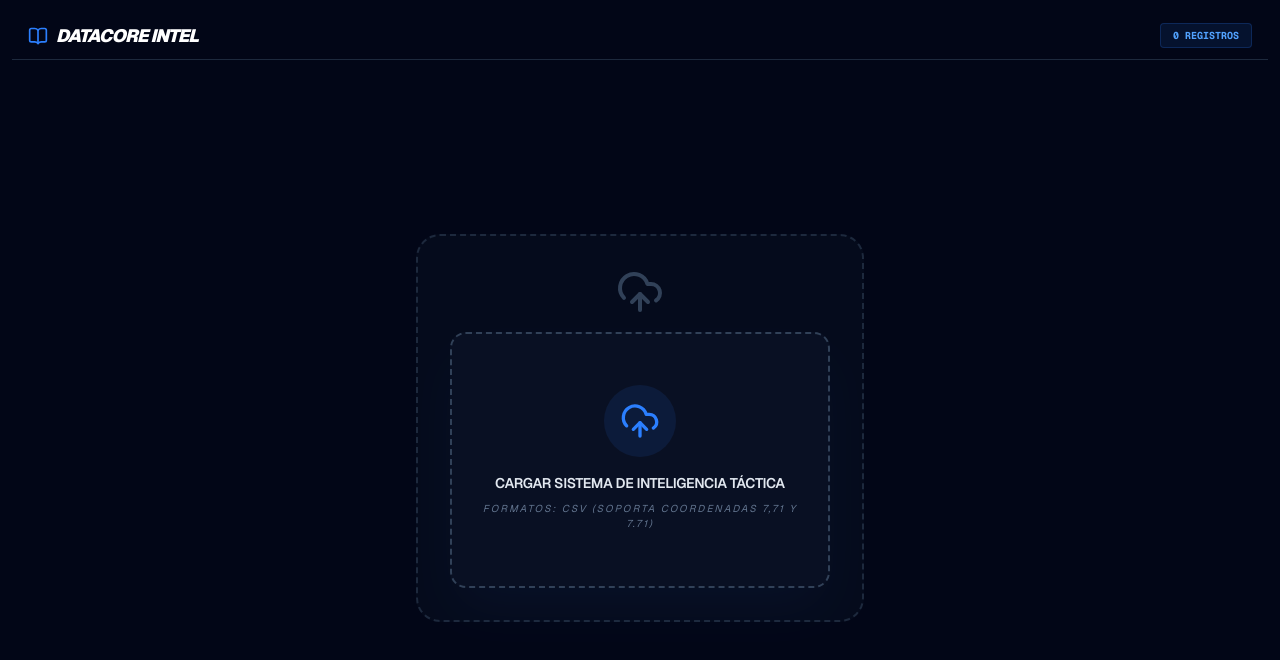
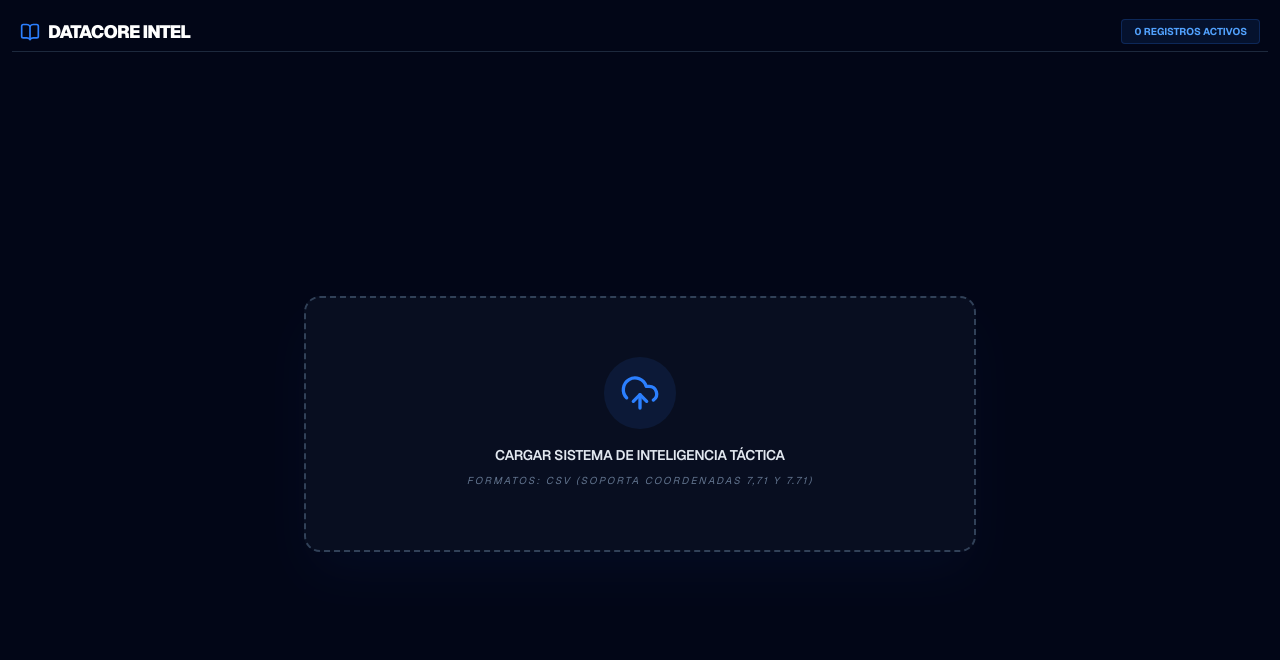
Before and after one commit to die595/datacore-intel-monitor, a Next.js app: page / in a window 1280 px wide. Shown: the top 660 px of the page. Built offline with nearby package versions, Linux system fonts and the light colour scheme.

Commit message:
fix: forzando actualizacion del sistema tactico

```diff
--- a/app/components/dashboard/Analytics.tsx
+++ b/app/components/dashboard/Analytics.tsx
@@ -125,4 +125,5 @@ export default function Analytics({ datos }: AnalyticsProps) {
 
   </div>
 );
+
 }
--- a/app/page.tsx
+++ b/app/page.tsx
@@ -1,130 +1,115 @@
 "use client";
-import { useState, useMemo, useEffect } from 'react';
-import dynamic from 'next/dynamic';
-import { BookOpen, List, Trash2, UploadCloud } from 'lucide-react';
-
-// Importamos el cargador de archivos original
+import { useState, useMemo } from 'react';
 import FileUploader, { EventoSeguridad } from './components/upload/FileUploader';
-// Importación dinámica de componentes pesados para estabilidad en Netlify
-const SecurityMap = dynamic(() => import('./components/dashboard/Map'), {
-  ssr: false,
-  loading: () => <div className="h-full w-full bg-slate-900 flex items-center justify-center text-blue-500 font-mono text-xs">INICIALIZANDO MAPA...</div>
-});
-
-const Analytics = dynamic(() => import('./components/dashboard/Analytics'), {
-  ssr: false,
-  loading: () => <div className="h-full w-full bg-slate-900 flex items-center justify-center text-slate-500 font-mono text-xs">CARGANDO ANALÍTICAS...</div>
-});
+import Analytics from './components/dashboard/Analytics';
+import SecurityMap from './components/dashboard/Map';
+import { Filter, MapPin, BookOpen, Calendar, List } from 'lucide-react';
+import Slider from 'rc-slider';
+import 'rc-slider/assets/index.css';
 
 export default function Home() {
-  const [mounted, setMounted] = useState(false);
   const [eventos, setEventos] = useState<EventoSeguridad[]>([]);
   const [municipio, setMunicipio] = useState('');
-  // 1. Montaje seguro: Carga datos de localStorage al iniciar
-  useEffect(() => {
-    setMounted(true);
-    const cached = localStorage.getItem('datacore_data');
-    if (cached) {
-      try {
-        const parsed = JSON.parse(cached);
-        if (Array.isArray(parsed)) setEventos(parsed);
-      } catch (e) {
-        console.error("Error recuperando persistencia:", e);
-      }
-    }
-  }, []);
+  const [delito, setDelito] = useState('');
 
-  // 2. Persistencia: Guarda automáticamente cuando subes el CSV
-  useEffect(() => {
-    if (mounted && eventos.length > 0) {
-      localStorage.setItem('datacore_data', JSON.stringify(eventos));
-    }
-  }, [eventos, mounted]);
+  const minTime = new Date('2016-12-01').getTime();
+  const maxTime = new Date('2026-03-07').getTime();
+  const [rangoTemporal, setRangoTemporal] = useState<[number, number]>([minTime, maxTime]);
 
-  // Filtrado lógico
+  const toISODate = (time: number) => new Date(time).toISOString().split('T')[0];
+
   const eventosFiltrados = useMemo(() => {
-    return municipio ? eventos.filter((e: any) => e.municipio === municipio) : eventos;
-  }, [eventos, municipio]);
+    return eventos.filter(e => {
+      const matchMuni = !municipio || e.municipio === municipio;
+      const matchDelito = !delito || e.delito === delito;
+      const fechaE = new Date(e.fecha).getTime();
+      const matchDate = isNaN(fechaE) ? true : (fechaE >= rangoTemporal[0] && fechaE <= rangoTemporal[1]);
+      return matchMuni && matchDelito && matchDate;
+    });
+  }, [eventos, municipio, delito, rangoTemporal]);
 
-  // Evita el error de "Hydration" (pantalla negra)
-  if (!mounted) return <div className="h-screen bg-[#020617]" />;
+  const municipiosUnicos = [...new Set(eventos.map(e => e.municipio))].sort();
+  const delitosUnicos = [...new Set(eventos.map(e => e.delito))].sort();
 
   return (
     <main className="h-screen bg-[#020617] text-slate-200 p-3 overflow-hidden flex flex-col font-sans">
-      {/* Header Simplificado */}
-      <header className="flex justify-between items-center h-[6vh] border-b border-slate-800 mb-2 px-4">
+      <header className="flex justify-between items-center h-[5vh] border-b border-slate-800 mb-2 px-2">
         <div className="flex items-center gap-2">
-          <BookOpen size={20} className="text-blue-500" />
-          <h1 className="text-lg font-black text-white uppercase italic tracking-tighter">DATACORE INTEL</h1>
+          <BookOpen className="text-blue-500" size={20} />
+          <h1 className="text-lg font-black tracking-tighter text-white uppercase">Datacore Intel</h1>
         </div>
-
-        <div className="flex items-center gap-4">
-          {eventos.length > 0 && (
-            <button
-              onClick={() => { if(confirm("¿Limpiar base de datos?")) { localStorage.removeItem('datacore_data'); setEventos([]); } }}
-              className="text-[10px] bg-red-500/10 text-red-400 px-3 py-1 rounded border border-red-500/20 font-bold uppercase hover:bg-red-500/20 transition-all"
-            >
-              <Trash2 size={12} className="inline mr-1"/> Limpiar
-            </button>
-          )}
-          <div className="text-[10px] font-mono font-bold text-blue-400 bg-blue-500/10 px-3 py-1 rounded border border-blue-500/20 uppercase">
-            {eventosFiltrados.length} REGISTROS
-          </div>
+        <div className="text-[10px] font-bold text-blue-400 bg-blue-500/10 px-3 py-1 rounded border border-blue-500/20 uppercase">
+          {eventosFiltrados.length} Registros Activos
         </div>
       </header>
 
-      {/* Cuerpo Principal */}
       {eventos.length === 0 ? (
-        <div className="flex-1 flex flex-col items-center justify-center">
-           <div className="w-full max-w-md p-8 border-2 border-dashed border-slate-800 rounded-3xl bg-[#0f172a]/30 text-center">
-              <UploadCloud size={48} className="mx-auto text-slate-700 mb-4" />
-              <FileUploader onDataLoaded={setEventos} />
-           </div>
-        </div>
+        <div className="flex-1 flex items-center justify-center"><FileUploader onDataLoaded={setEventos} /></div>
       ) : (
         <div className="flex-1 grid grid-cols-12 gap-3 min-h-0">
-          {/* Panel Lateral de Control */}
+
+          {/* COLUMNA IZQUIERDA: CONTROL + LOG */}
           <aside className="col-span-3 flex flex-col gap-3 min-h-0">
-            <div className="bg-[#0f172a] border border-slate-800 p-4 rounded-2xl">
-              <label className="text-[10px] font-black text-blue-400 uppercase tracking-widest mb-2 block italic">Filtro Territorial</label>
-              <select
-                onChange={e => setMunicipio(e.target.value)}
-                className="w-full bg-[#020617] border border-slate-700 p-2 rounded-lg text-xs text-slate-300 outline-none focus:border-blue-500 transition-all"
-              >
-                <option value="">TODOS LOS MUNICIPIOS</option>
-                {[...new Set(eventos.map((e: any) => e.municipio))].sort().map((m: any) => (
-                  <option key={m} value={m}>{m}</option>
-                ))}
-              </select>
+            <div className="bg-[#0f172a] border border-slate-800 p-3 rounded-xl shadow-lg">
+              <h3 className="text-[9px] font-black text-blue-400 uppercase tracking-widest mb-3 flex items-center gap-2 italic"><Filter size={12}/> Filtros Tácticos</h3>
+              <div className="space-y-2">
+                <select onChange={e => setMunicipio(e.target.value)} className="w-full bg-[#020617] border border-slate-700 p-1.5 rounded text-[10px] text-slate-300 outline-none focus:border-blue-500">
+                  <option value="">TODOS LOS MUNICIPIOS</option>
+                  {municipiosUnicos.map(m => <option key={m} value={m}>{m}</option>)}
+                </select>
+                <select onChange={e => setDelito(e.target.value)} className="w-full bg-[#020617] border border-slate-700 p-1.5 rounded text-[10px] text-slate-300 outline-none focus:border-blue-500">
+                  <option value="">TODAS LAS TIPOLOGÍAS</option>
+                  {delitosUnicos.map(d => <option key={d} value={d}>{d}</option>)}
+                </select>
+              </div>
             </div>
 
-            <div className="flex-1 bg-[#0f172a] border border-slate-800 rounded-2xl overflow-hidden flex flex-col min-h-0 shadow-2xl">
-              <div className="bg-slate-900/80 p-3 border-b border-slate-800 text-[10px] font-black uppercase text-slate-400 font-mono flex items-center gap-2">
-                <List size={12} className="text-blue-500" /> Log Operativo
+            <div className="bg-[#0f172a] border border-slate-800 p-3 rounded-xl shadow-lg">
+              <h3 className="text-[9px] font-black text-blue-400 uppercase tracking-widest mb-2 flex items-center gap-2 italic"><Calendar size={12}/> Temporalidad</h3>
+              <Slider range min={minTime} max={maxTime} value={rangoTemporal} onChange={val => setRangoTemporal(val as [number, number])} trackStyle={[{backgroundColor: '#3b82f6'}]} handleStyle={[{backgroundColor: '#3b82f6', border:'none'}]} />
+              <div className="flex justify-between mt-1 text-[8px] text-slate-500 font-bold uppercase">
+                <span>{toISODate(rangoTemporal[0])}</span>
+                <span>{toISODate(rangoTemporal[1])}</span>
               </div>
-              <div className="flex-1 overflow-auto p-3 space-y-2 custom-scrollbar">
-                {eventosFiltrados.slice(0, 50).map((e: any, i: number) => (
-                  <div key={i} className="p-2 bg-[#020617]/50 rounded border border-slate-800/50">
-                    <p className="text-blue-500 text-[9px] font-mono">{e.fecha}</p>
-                    <p className="text-[10px] font-bold uppercase text-slate-200">{e.delito}</p>
+            </div>
+
+            {/* LOG DE OPERACIONES (Ocupando el espacio lateral) */}
+            <div className="flex-1 bg-[#0f172a] border border-slate-800 rounded-xl overflow-hidden flex flex-col shadow-xl min-h-0">
+              <div className="bg-slate-900/80 p-2 border-b border-slate-800 flex items-center gap-2">
+                <List size={12} className="text-blue-500" />
+                <span className="text-[9px] font-black uppercase tracking-widest text-slate-400 font-mono">Log Operativo</span>
+              </div>
+              <div className="flex-1 overflow-auto custom-scrollbar">
+                {eventosFiltrados.map((e, i) => (
+                  <div key={i} className="p-2 border-b border-slate-800/50 hover:bg-blue-500/5 transition-all group">
+                    <p className="text-blue-400 text-[8px] font-mono mb-1">{e.fecha}</p>
+                    <p className="text-[9px] font-black text-slate-200 uppercase leading-none group-hover:text-blue-300">{e.delito}</p>
+                    <p className="text-[8px] text-slate-500 uppercase mt-1">{e.municipio}</p>
                   </div>
                 ))}
               </div>
             </div>
           </aside>
 
-          {/* Área de Visualización (Mapa y Gráficas) */}
+          {/* COLUMNA DERECHA: MAPA (Superior) + ANALYTICS DIVIDIDO (Inferior) */}
           <div className="col-span-9 grid grid-rows-12 gap-3 min-h-0">
-            <div className="row-span-7 bg-[#0f172a] border border-slate-800 rounded-2xl overflow-hidden relative shadow-2xl">
+            <div className="row-span-6 bg-[#0f172a] border border-slate-800 rounded-xl overflow-hidden relative shadow-2xl">
+              <div className="absolute top-2 left-2 z-[1000] bg-slate-900/90 backdrop-blur-sm p-1.5 rounded border border-slate-700">
+                <p className="text-[8px] font-bold text-white flex items-center gap-1 uppercase tracking-tighter">
+                  <MapPin size={10} className="text-red-500" /> Centro de Operaciones Córdoba-Antioquia
+                </p>
+              </div>
               <SecurityMap datos={eventosFiltrados} />
             </div>
-            <div className="row-span-5 bg-[#0f172a] border border-slate-800 rounded-2xl p-4 overflow-hidden shadow-2xl">
+
+            {/* Analytics dividido internamente */}
+            <div className="row-span-6 bg-[#0f172a] border border-slate-800 rounded-xl p-3 shadow-xl overflow-hidden">
               <Analytics datos={eventosFiltrados} />
             </div>
           </div>
+
         </div>
       )}
     </main>
   );
 }
-// Fix despliegue.
```
